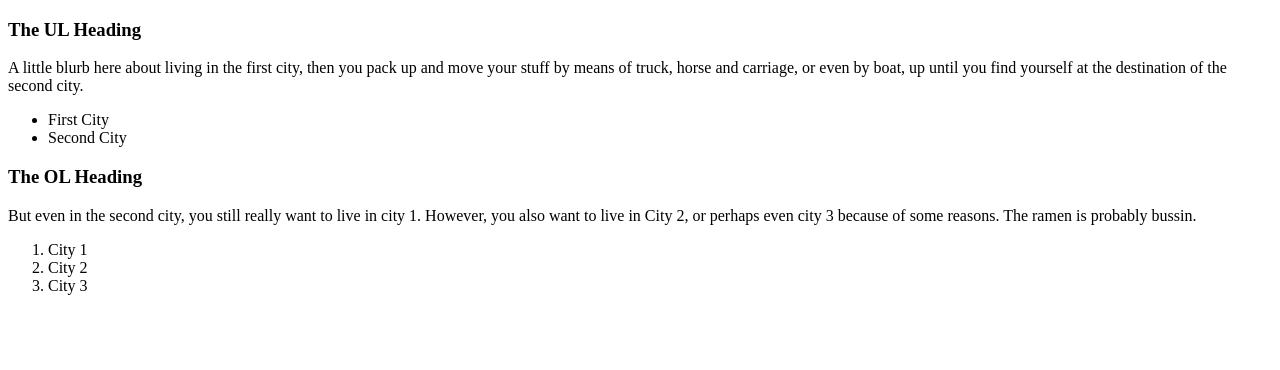
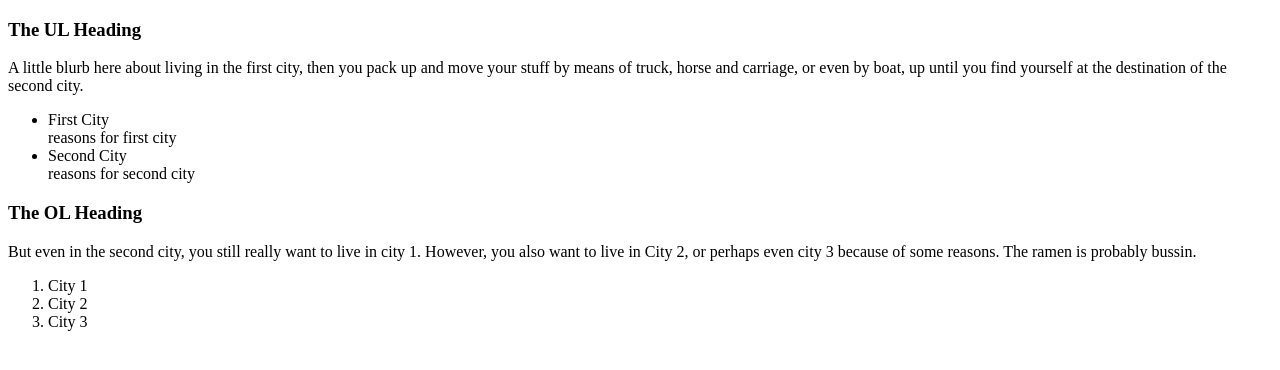
Before and after one commit to cmsmith1217/HTMLnCSS, a plain HTML site: page index.html in a window 1280 px wide. Drawn offline with Linux system fonts and the light colour scheme.

Commit message:
commitTest spans

```diff
--- a/index.html
+++ b/index.html
@@ -10,8 +10,8 @@
             horse and carriage, or even by boat, up until you find
              yourself at the destination of the second city.</p>
         <ul>
-            <li>First City</li>
-            <li>Second City</li>
+            <li>First City</li><span>reasons for first city</span>
+            <li>Second City</li><span>reasons for second city</span>
         </ul>
         <h3>The OL Heading</h3>
         <p>But even in the second city, you still really want to live
```
